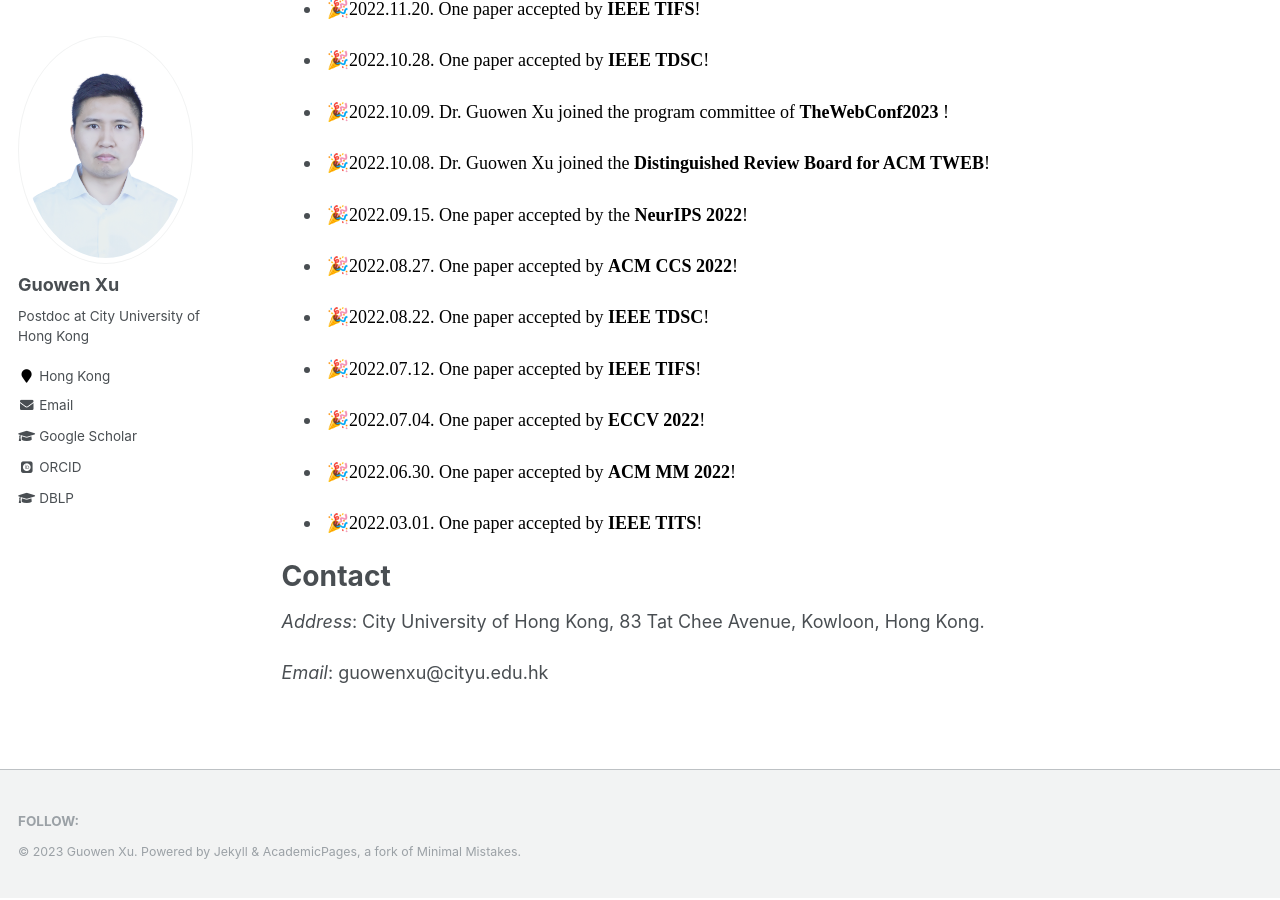
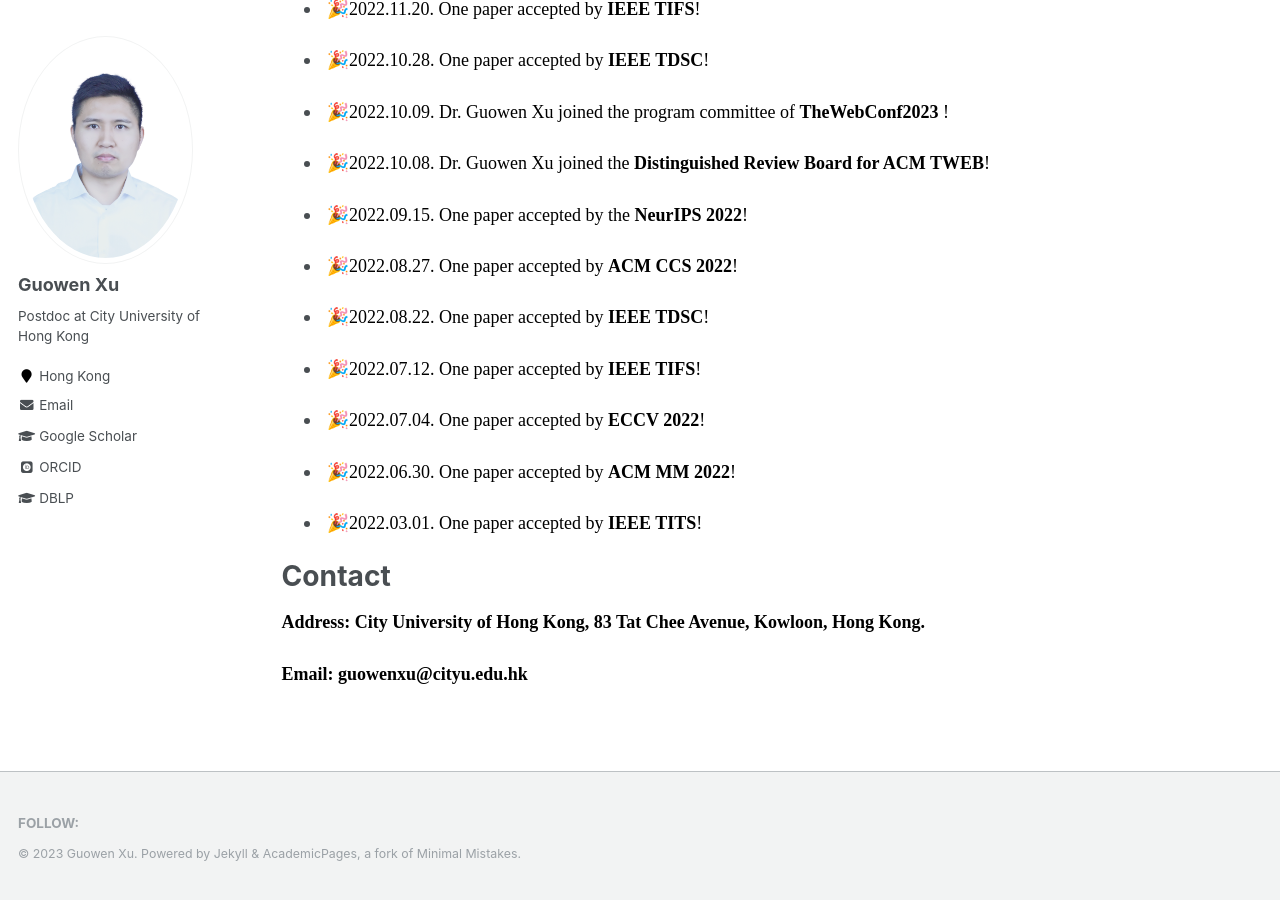
Before and after one commit to Guowen-xu/guowen-xu.github.io, a Jekyll site: the page built from _pages/about.md, in a window 1280 px wide and 900 px high, scrolled down 1357 px. Built offline with Jekyll 4.4.1, drawn with Linux system fonts in a browser that asks for light colours; some web fonts are replaced.

Commit message:
Update about.md

```diff
--- a/_pages/about.md
+++ b/_pages/about.md
@@ -47,6 +47,6 @@ redirect_from:
 
 Contact
 ======
-*Address*: City University of Hong Kong, 83 Tat Chee Avenue, Kowloon, Hong Kong.
+<p align="justify"> <font face="Times New Roman" color=black size=4> <b>Address: City University of Hong Kong, 83 Tat Chee Avenue, Kowloon, Hong Kong.</b></font></p>
 
-*Email*: guowenxu@cityu.edu.hk
+<p align="justify"> <font face="Times New Roman" color=black size=4> <b>Email: guowenxu@cityu.edu.hk</b></font></p>
```
